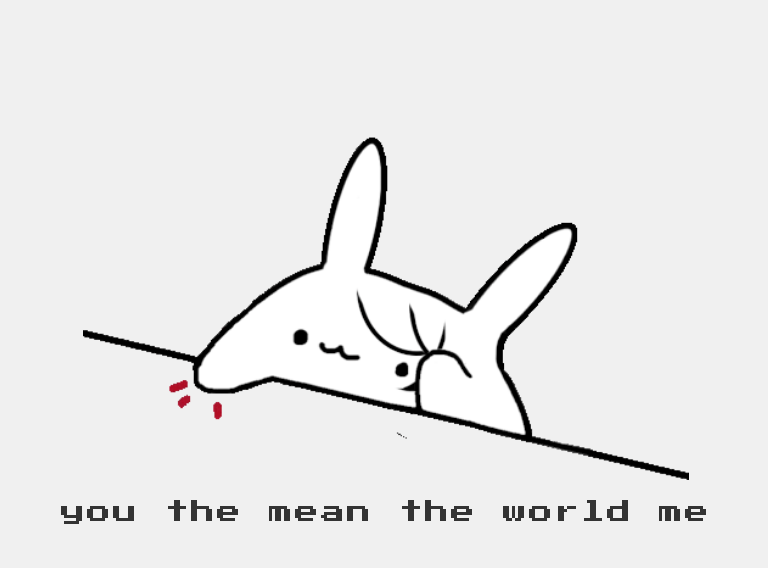
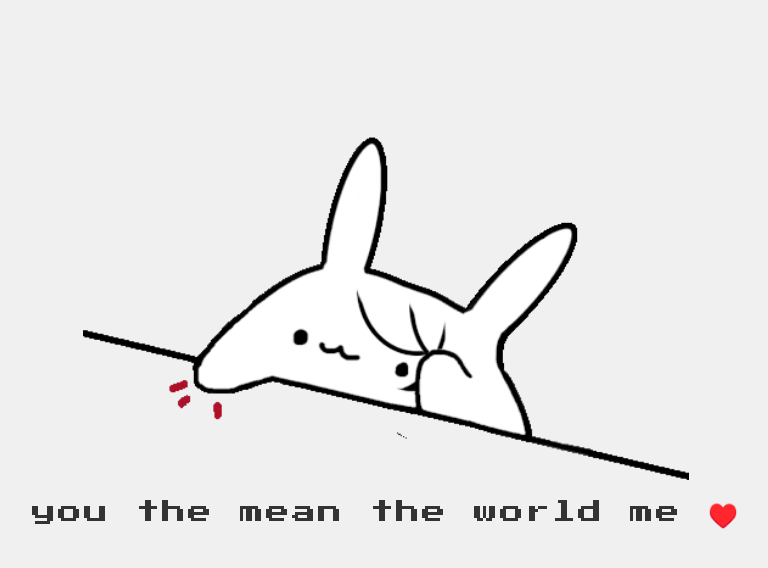
Before and after one commit to IrzanAkbar/randomweb, a plain HTML site: page index.html in a window 1280 px wide. Shown: the whole page, without its empty margins (254-1022 px from the left). Drawn offline with Linux system fonts and the light colour scheme.

Commit message:
Update index.html

```diff
--- a/index.html
+++ b/index.html
@@ -46,7 +46,7 @@
 <body>
 	<div class="container">
 		<img src="cat.gif" alt="gif" class="gif">
-		<p class="text-below-gif">you the mean the world me</p>
+		<p class="text-below-gif">you the mean the world me ♥️</p>
 	</div>
 </body>
 </html>
```
